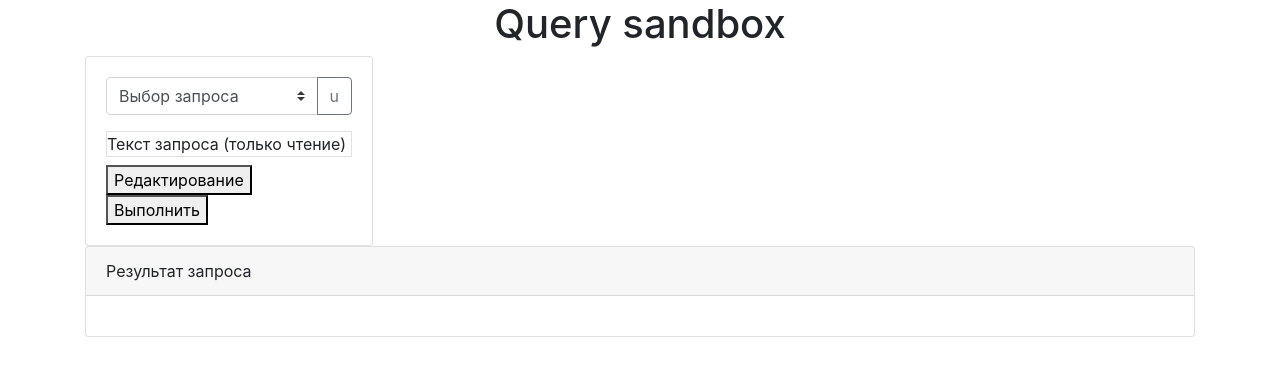
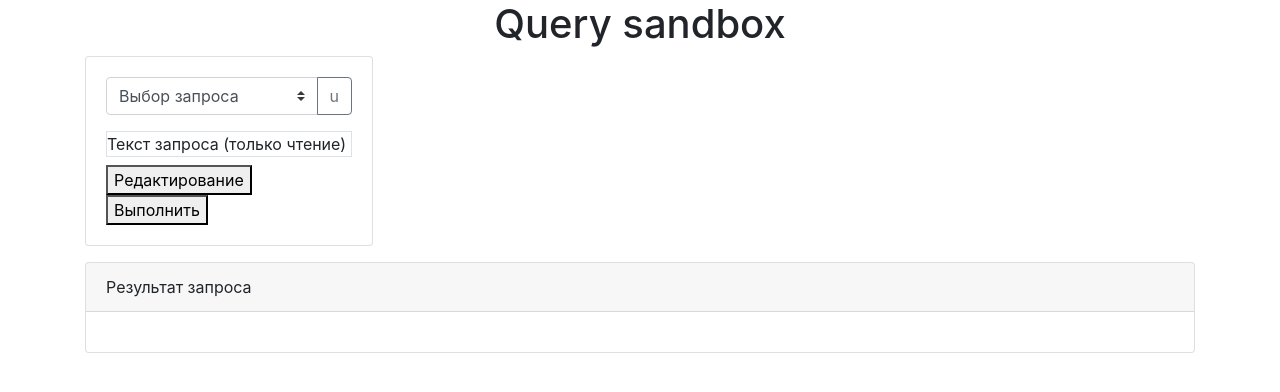
Before and after one commit to bart-git21/JS-PHP-MySQL--sql-queries-sandbox, a PHP site: page /pages/query.php in a window 1280 px wide. Shown: the part 57-449 px from the top of the page. Run offline with PHP 8.4, Linux system fonts and the light colour scheme.

Commit message:
style: add margin-bottom for the query card

```diff
--- a/client/pages/query.php
+++ b/client/pages/query.php
@@ -24,7 +24,7 @@
     <main class="container">
         <h1 class="text-center">Query sandbox</h1>
 
-        <div class="card" style="width: 18rem;">
+        <div class="card mb-3" style="width: 18rem;">
             <div class="card-body">
                 <div class="input-group mb-3">
                     <select class="custom-select" id="queriesSelect">
```
